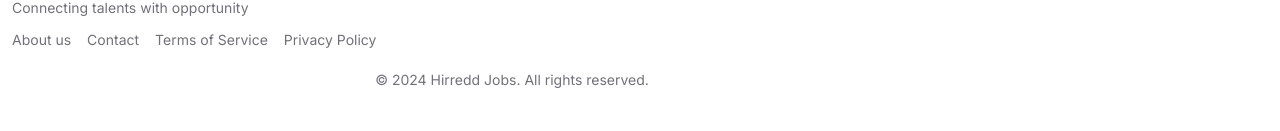
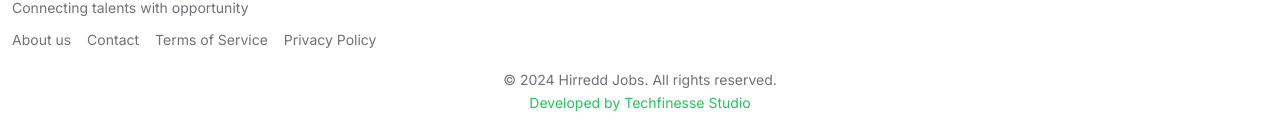
Before and after one commit to wheazzyfinesse/hirredd, a Next.js app: page / in a window 1280 px wide. Shown: the part 698-829 px from the top of the page. Before the commit the page ends 808 px from the top, so only its background shows below. Built offline with nearby package versions, Linux system fonts and the light colour scheme; no server answers; the database is empty.

Commit message:
first commit

```diff
--- a/package.json
+++ b/package.json
@@ -30,6 +30,7 @@
         "react-draft-wysiwyg": "^1.15.0",
         "react-hook-form": "^7.53.0",
         "react-markdown": "^9.0.1",
+        "sharp": "^0.33.5",
         "tailwind-merge": "^2.5.2",
         "tailwindcss-animate": "^1.0.7",
         "zod": "^3.23.8"
--- a/src/app/admin/jobs/[slug]/AdminSidebar.tsx
+++ b/src/app/admin/jobs/[slug]/AdminSidebar.tsx
@@ -19,12 +19,7 @@
             ) : (
                 <ApprovedSubmissionButton jobId={job.id} />
             )}
-            <FormSubmitButton
-                onClick={() => setShowModal(true)}
-                className="w-full bg-blue-500 hover:bg-blue-600"
-            >
-                Edit
-            </FormSubmitButton>
+
             <DeleteJobButton jobId={job.id} />
         </aside>
     );
--- a/src/app/admin/jobs/[slug]/page.tsx
+++ b/src/app/admin/jobs/[slug]/page.tsx
@@ -13,7 +13,7 @@
         where: { slug },
     });
 
-    if (!job) NotFound();
+    if (!job) return NotFound();
 
     return (
         <main className="m-auto my-10 flex max-w-5xl flex-col items-center gap-5 px-3 md:flex-row md:items-start">
--- a/src/app/jobs/[slug]/page.tsx
+++ b/src/app/jobs/[slug]/page.tsx
@@ -39,7 +39,7 @@
     };
 };
 
-export const JobPage = async ({ params: { slug } }: SlugProps) => {
+const JobPage = async ({ params: { slug } }: SlugProps) => {
     const job = await getJob(slug);
     const { applicationEmail, applicationUrl } = job;
     const applicationLink = applicationEmail
--- a/src/app/layout.tsx
+++ b/src/app/layout.tsx
@@ -21,7 +21,7 @@
 }>) {
     return (
         <html lang="en">
-            <body className={`${inter.className} min-w-[350px]`}>
+            <body className={`${inter.className} min-w-[350px] pb-5`}>
                 <Navbar />
                 {children}
                 <Footer />
--- a/src/components/Footer.jsx
+++ b/src/components/Footer.jsx
@@ -27,11 +27,19 @@
                         </Link>
                     </div>
                 </div>
-                <p className="text-center text-sm text-muted-foreground">
-                    &copy; {new Date().getFullYear()} Hirredd Jobs. All rights
-                    reserved.
-                </p>
             </div>
+            <p className="text-center text-sm text-muted-foreground">
+                &copy; {new Date().getFullYear()} Hirredd Jobs. All rights
+                reserved.
+            </p>
+            <p className="text-center">
+                <Link
+                    className="text-sm text-green-500 hover:text-green-900 hover:underline"
+                    href="http://techfinesse.studio"
+                >
+                    Developed by Techfinesse Studio
+                </Link>
+            </p>
         </footer>
     );
 };
```
Also changed, not shown: 1 other file (tests, documents, lock files or other folders).
